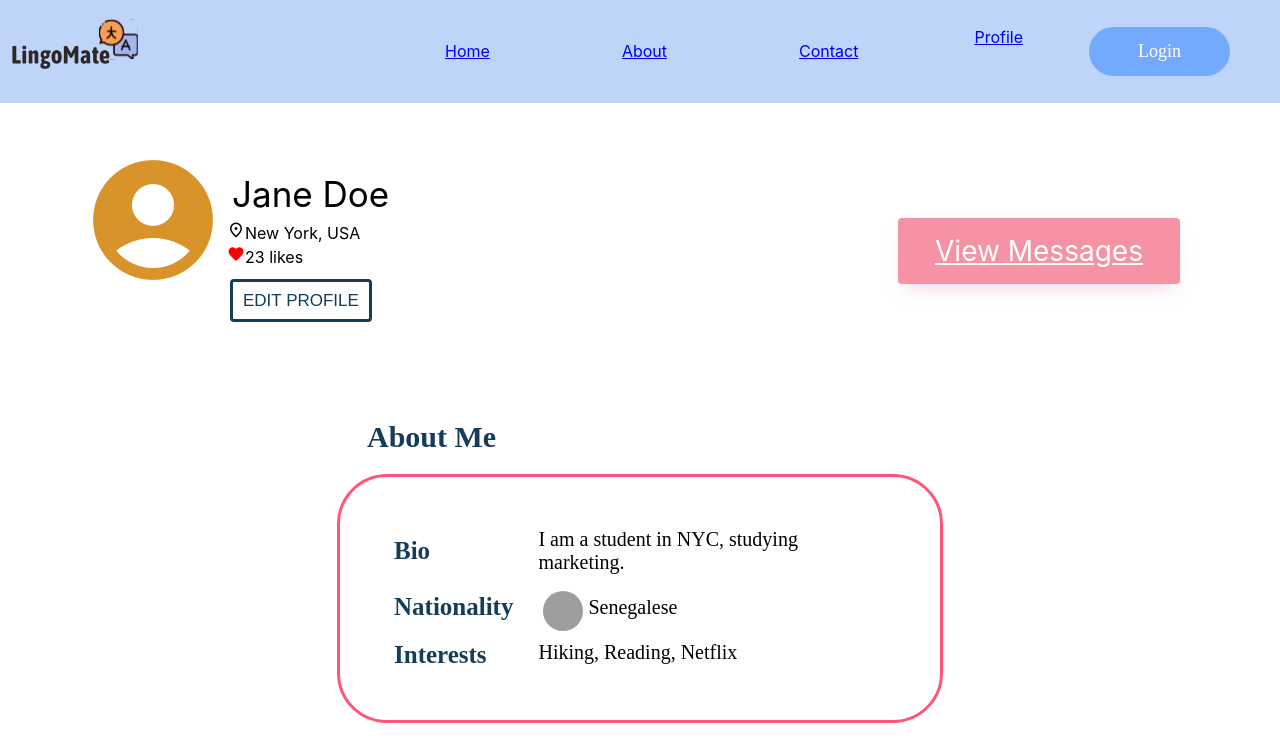
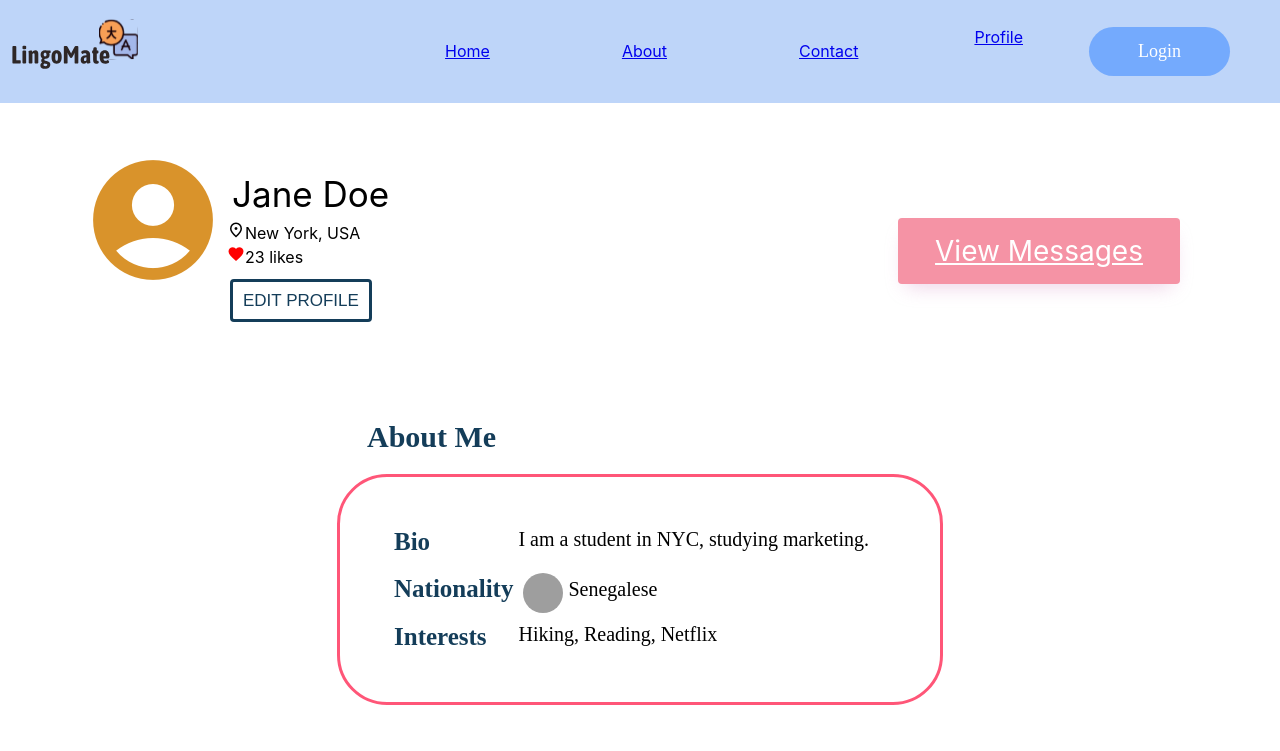
Before and after one commit to tinatinkokoshvili/LingoMate, a React (Create React App) app: page /profile in a window 1280 px wide. Shown: the top 751 px of the page. Built offline with nearby package versions, Linux system fonts and the light colour scheme; grey boxes are pictures that could not be loaded.

Commit message:
installed sc

```diff
--- a/package.json
+++ b/package.json
@@ -14,6 +14,7 @@
     "react-dom": "^17.0.2",
     "react-router-dom": "^5.2.0",
     "react-scripts": "4.0.3",
+    "styled-components": "^5.3.0",
     "web-vitals": "^1.0.1"
   },
   "scripts": {
@@ -39,5 +40,8 @@
       "last 1 firefox version",
       "last 1 safari version"
     ]
+  },
+  "devDependencies": {
+    "babel-plugin-styled-components": "^1.13.2"
   }
 }
--- a/src/components/Data.js
+++ b/src/components/Data.js
@@ -24,7 +24,6 @@ function Bio({
 
     return (
       <>
-
         <div className='about-me'>
        <div className="aboutme-title">
             <h1>About Me</h1>
--- /dev/null
+++ b/src/screens/FormPage/Form.js
@@ -0,0 +1,5 @@
+import React from 'react';
+import Data from '../../components/Data';
+import LanguageBox from '../../components/LanguageBox';
+import { user, languagesinfo } from '../../components/UserForTesting';
+import { Link, useHistory } from 'react-router-dom';
--- a/src/screens/ProfilePage/Profile.js
+++ b/src/screens/ProfilePage/Profile.js
@@ -48,8 +48,8 @@ function Profile() {
             </div>
 
                 <div className='user-data'>
-                <Data {...user} />
-                <LanguageBox {...languagesinfo} />
+                    <Data {...user} />
+                    <LanguageBox {...languagesinfo} />
                 </div>
 
         </div>
--- a/src/style/Profile.css
+++ b/src/style/Profile.css
@@ -193,7 +193,7 @@ main {
 .lang-speak-list, .lang-learn-list, .bio-content, .nationality-content, .interests-content {
     display: flex;
     text-align: 'left';
-    margin-left: 20px;
+    /* margin-left: 20px; */
     font-size: 20px;
     font-family: 'Times New Roman', Times, serif;
 }
```
Also changed, not shown: src/components/FormBox.js (added), 2 other files (tests, documents, lock files or other folders).
